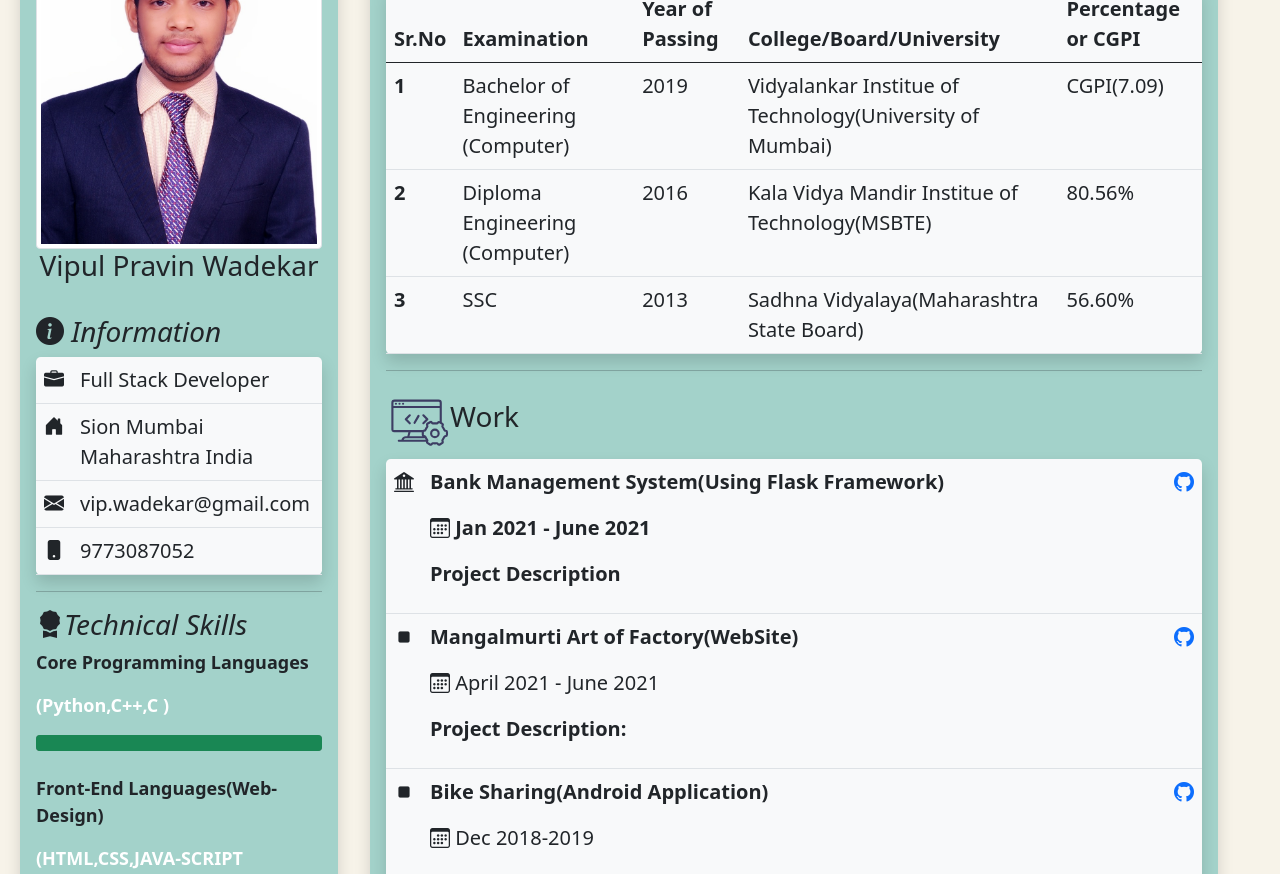
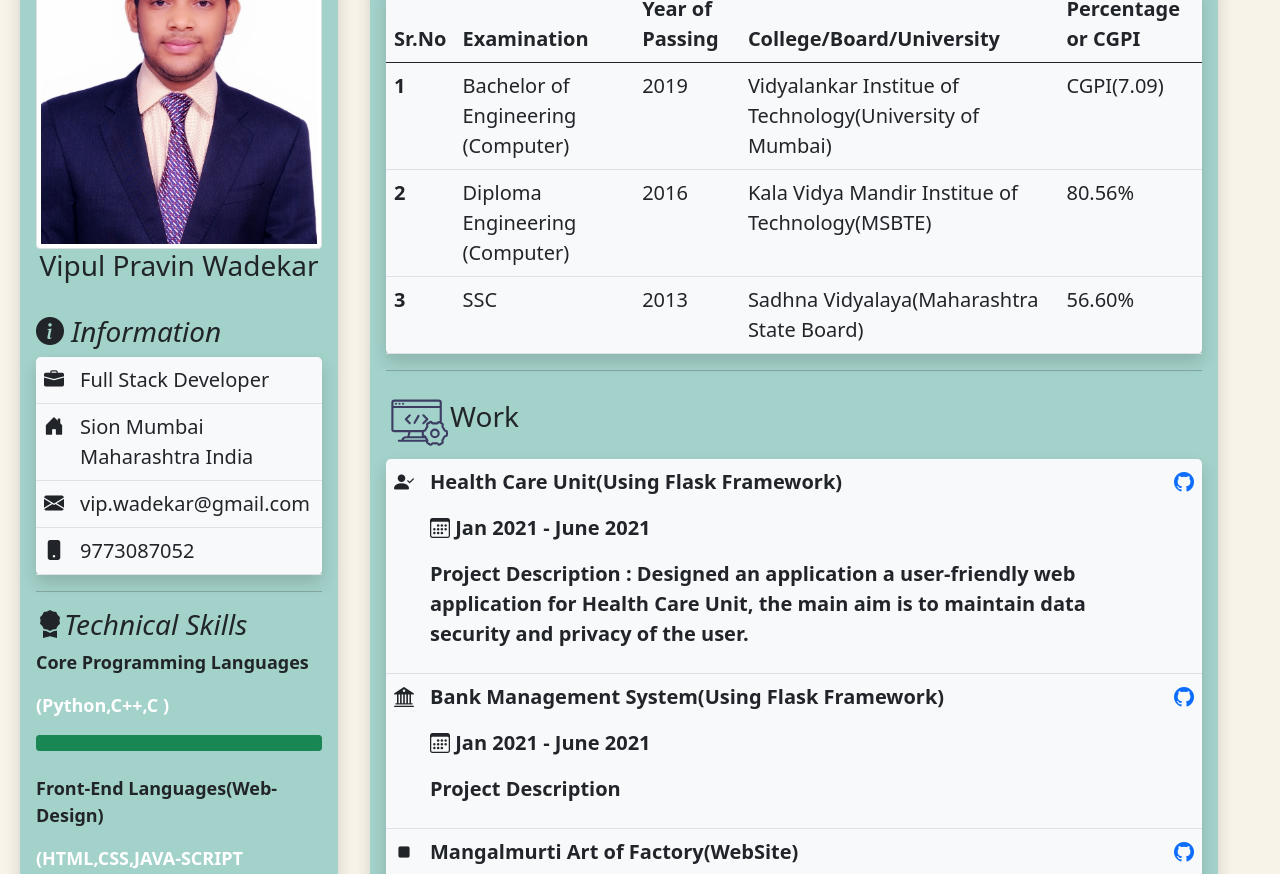
Before and after one commit to vipulwadekar/html_my_portfolio, a plain HTML site: page index.html in a window 1280 px wide. Shown: the part 286-1160 px from the top of the page. Drawn offline with nearby package versions, Linux system fonts and the light colour scheme.

Commit message:
Update index.html

```diff
--- a/index.html
+++ b/index.html
@@ -208,7 +208,15 @@
 
 
               <tbody>
-
+                <tr >
+                  <th scope="row" ><center><i class="bi bi-person-check-fill"></i></center></th>
+                  <td>
+                    <strong><p>Health Care Unit(Using Flask Framework)</p></strong>
+                    <b><p><i class="bi bi-calendar3"></i> Jan 2021 - June 2021 </p></b>
+                    <b><p>Project Description : Designed an application a user-friendly web application for Health Care Unit, the main aim is to maintain data security and privacy of the user.</p></b>
+                  </td>
+                  <td><a href="https://vipulwadekar.github.io/python_bank_mangment_system/"><center><i class="bi bi-github"></i></center> </a></td>
+                </tr>
 
                 <tr >
                   <th scope="row" ><center><i class="bi bi-bank2"></i></center></th>
```
